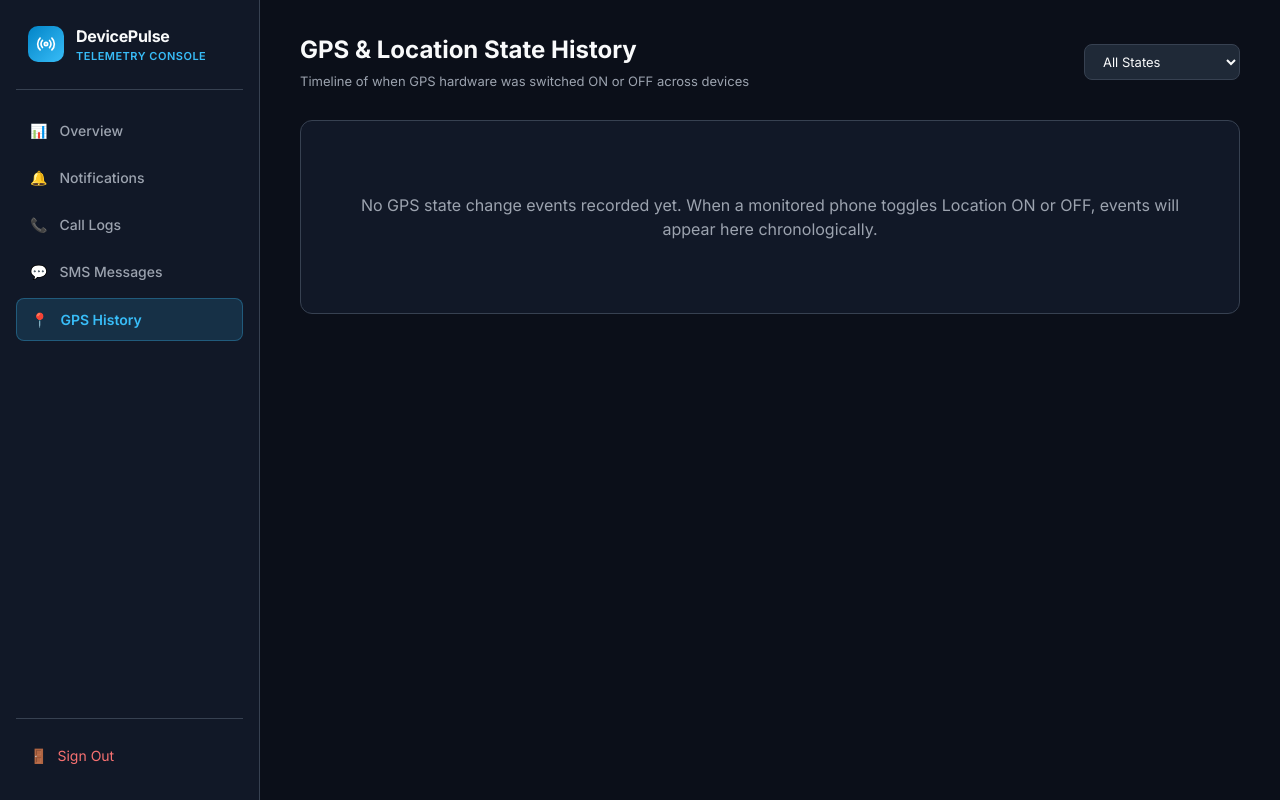
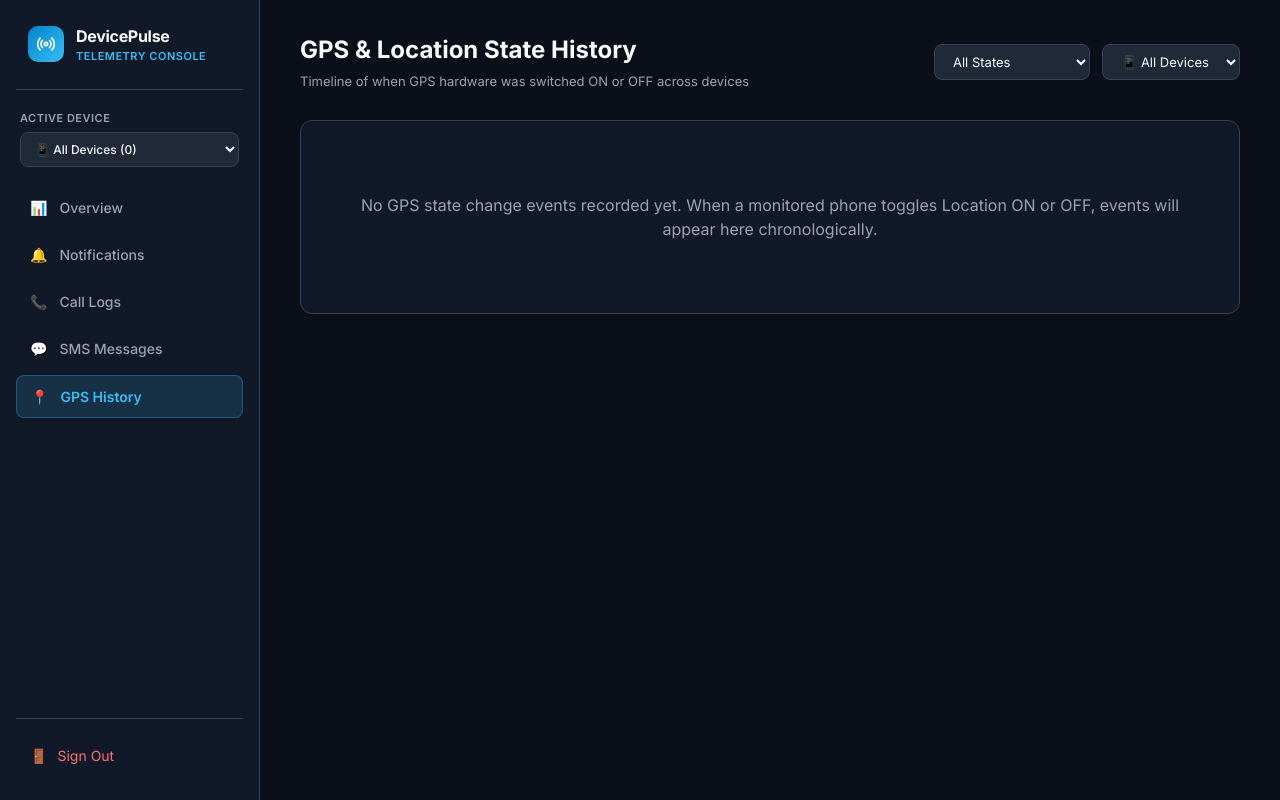
Before and after one commit to gsns-alpha/telemetry-server, a Flask app: page /dashboard/gps in a window 1280 px wide. Run offline with Flask 3, Linux system fonts and the light colour scheme; the visitor is signed in with stand-in values (Sample User, id 1); data that the repository does not hold is empty.

Commit message:
Add global Active Device selector and per-device filtering across all dashboard pages

```diff
--- a/app.py
+++ b/app.py
@@ -43,12 +43,33 @@ def to_ist_short_filter(dt, format='%d %b, %I:%M %p'):
     return ist_dt.strftime(format)
 
 
+@app.before_request
+def handle_device_selection():
+    if 'device' in request.args:
+        dev = request.args.get('device')
+        if not dev or dev in ['all', '']:
+            session.pop('selected_device_id', None)
+        else:
+            session['selected_device_id'] = dev
+
+@app.context_processor
+def inject_devices():
+    devices = Device.query.order_by(Device.last_ping.desc().nullslast()).all()
+    selected_device_id = session.get('selected_device_id')
+    selected_device = next((d for d in devices if d.device_id == selected_device_id), None)
+    return {
+        'global_devices': devices,
+        'selected_device_id': selected_device_id,
+        'selected_device': selected_device
+    }
+
 @app.after_request
 def add_no_cache_headers(response):
     response.headers['Cache-Control'] = 'no-store, no-cache, must-revalidate, max-age=0'
     response.headers['Pragma'] = 'no-cache'
     response.headers['Expires'] = '0'
     return response
+
 
 db_url = os.getenv('DATABASE_URL', 'sqlite:///phone_monitor.db')
 # Handle postgres:// vs postgresql:// compatibility if needed
@@ -478,14 +499,25 @@ def logout():
 @require_login
 def dashboard():
     """Overview page with counts and last sync time."""
-    devices = Device.query.order_by(Device.last_sync.desc().nullslast()).all()
-    total_notifications = Notification.query.count()
-    total_calls = CallLog.query.count()
-    total_sms = SmsMessage.query.count()
+    selected_device_id = session.get('selected_device_id')
+    devices = Device.query.order_by(Device.last_ping.desc().nullslast()).all()
 
-    recent_notifications = Notification.query.order_by(Notification.received_at.desc()).limit(5).all()
-    recent_calls = CallLog.query.order_by(CallLog.occurred_at.desc()).limit(5).all()
-    recent_sms = SmsMessage.query.order_by(SmsMessage.occurred_at.desc()).limit(5).all()
+    n_query = Notification.query
+    c_query = CallLog.query
+    s_query = SmsMessage.query
+
+    if selected_device_id:
+        n_query = n_query.filter_by(device_id=selected_device_id)
+        c_query = c_query.filter_by(device_id=selected_device_id)
+        s_query = s_query.filter_by(device_id=selected_device_id)
+
+    total_notifications = n_query.count()
+    total_calls = c_query.count()
+    total_sms = s_query.count()
+
+    recent_notifications = n_query.order_by(Notification.received_at.desc()).limit(5).all()
+    recent_calls = c_query.order_by(CallLog.occurred_at.desc()).limit(5).all()
+    recent_sms = s_query.order_by(SmsMessage.occurred_at.desc()).limit(5).all()
 
     return render_template('dashboard.html',
                            devices=devices,
@@ -503,7 +535,7 @@ def dashboard_notifications():
     """Paginated notification list, newest first."""
     page = request.args.get('page', 1, type=int)
     app_filter = request.args.get('app', None)
-    device_filter = request.args.get('device', None)
+    device_filter = session.get('selected_device_id')
 
     query = Notification.query
     if app_filter:
@@ -513,11 +545,14 @@ def dashboard_notifications():
 
     pagination = query.order_by(Notification.received_at.desc()).paginate(page=page, per_page=50, error_out=False)
 
-    apps = db.session.query(
+    apps_query = db.session.query(
         Notification.app_package, Notification.app_name
-    ).distinct().order_by(Notification.app_name.asc().nullslast()).all()
+    ).distinct()
+    if device_filter:
+        apps_query = apps_query.filter(Notification.device_id == device_filter)
+    apps = apps_query.order_by(Notification.app_name.asc().nullslast()).all()
 
-    devices = Device.query.all()
+    devices = Device.query.order_by(Device.last_ping.desc().nullslast()).all()
 
     return render_template('notifications.html',
                            notifications=pagination.items,
@@ -533,8 +568,8 @@ def dashboard_notifications():
 def dashboard_calls():
     """Paginated call log list, newest first."""
     page = request.args.get('page', 1, type=int)
-    device_filter = request.args.get('device', None)
     type_filter = request.args.get('type', None)
+    device_filter = session.get('selected_device_id')
 
     query = CallLog.query
     if device_filter:
@@ -543,7 +578,7 @@ def dashboard_calls():
         query = query.filter(CallLog.call_type == type_filter)
 
     pagination = query.order_by(CallLog.occurred_at.desc()).paginate(page=page, per_page=50, error_out=False)
-    devices = Device.query.all()
+    devices = Device.query.order_by(Device.last_ping.desc().nullslast()).all()
 
     return render_template('calls.html',
                            calls=pagination.items,
@@ -558,8 +593,8 @@ def dashboard_calls():
 def dashboard_sms():
     """Paginated SMS list, newest first."""
     page = request.args.get('page', 1, type=int)
-    device_filter = request.args.get('device', None)
     contact_filter = request.args.get('contact', None)
+    device_filter = session.get('selected_device_id')
 
     query = SmsMessage.query
     if device_filter:
@@ -569,11 +604,14 @@ def dashboard_sms():
 
     pagination = query.order_by(SmsMessage.occurred_at.desc()).paginate(page=page, per_page=50, error_out=False)
 
-    contacts = db.session.query(
+    contacts_query = db.session.query(
         SmsMessage.address, SmsMessage.contact_name
-    ).distinct().order_by(SmsMessage.address).all()
+    ).distinct()
+    if device_filter:
+        contacts_query = contacts_query.filter(SmsMessage.device_id == device_filter)
+    contacts = contacts_query.order_by(SmsMessage.address).all()
 
-    devices = Device.query.all()
+    devices = Device.query.order_by(Device.last_ping.desc().nullslast()).all()
 
     return render_template('sms.html',
                            messages=pagination.items,
@@ -588,8 +626,8 @@ def dashboard_sms():
 @require_login
 def dashboard_gps():
     """GPS State History view."""
-    device_filter = request.args.get('device')
     state_filter = request.args.get('state')
+    device_filter = session.get('selected_device_id')
     page = request.args.get('page', 1, type=int)
     per_page = 30
 
@@ -601,7 +639,7 @@ def dashboard_gps():
         query = query.filter(GpsLog.is_enabled == (state_filter == 'on'))
 
     pagination = query.order_by(GpsLog.occurred_at.desc()).paginate(page=page, per_page=per_page, error_out=False)
-    devices = Device.query.order_by(Device.last_ping.desc()).all()
+    devices = Device.query.order_by(Device.last_ping.desc().nullslast()).all()
 
     return render_template('gps.html',
                            gps_logs=pagination.items,
@@ -609,6 +647,7 @@ def dashboard_gps():
                            devices=devices,
                            current_device=device_filter,
                            current_state=state_filter)
+
 
 
 
--- a/templates/base.html
+++ b/templates/base.html
@@ -410,9 +410,23 @@
             </div>
         </a>
 
-
+        <!-- Global Device Selector -->
+        <div style="margin-bottom: 20px; padding: 0 4px;">
+            <label style="font-size: 11px; text-transform: uppercase; letter-spacing: 0.5px; color: var(--text-secondary); font-weight: 600; margin-bottom: 6px; display: block;">Active Device</label>
+            <form method="GET" action="{{ request.path }}" style="margin: 0;">
+                <select name="device" onchange="this.form.submit()" style="width: 100%; background: var(--bg-card); border: 1px solid var(--border-color); color: var(--text-primary); padding: 8px 10px; border-radius: 8px; font-weight: 500; font-size: 12px; cursor: pointer;">
+                    <option value="all" {% if not selected_device_id %}selected{% endif %}>📱 All Devices ({{ global_devices|length }})</option>
+                    {% for d in global_devices %}
+                    <option value="{{ d.device_id }}" {% if selected_device_id == d.device_id %}selected{% endif %}>
+                        📱 {{ d.device_model }} ({{ d.device_id|truncate(8) }})
+                    </option>
+                    {% endfor %}
+                </select>
+            </form>
+        </div>
 
         <ul class="nav-links">
+
             <li class="nav-item {% if request.path == '/dashboard' %}active{% endif %}">
                 <a href="{{ url_for('dashboard') }}">
                     <span>📊</span>
--- a/templates/dashboard.html
+++ b/templates/dashboard.html
@@ -117,12 +117,16 @@
                     {% endif %}
                 </td>
                 <td>
-                    <button onclick='openLogModal("{{ d.device_model }} ({{ d.device_id }})", {{ d.log_list | tojson }})' style="background: var(--bg-surface-elevated); border: 1px solid var(--border-color); color: var(--text-primary); padding: 3px 8px; border-radius: 4px; font-size: 11px; cursor: pointer;">📋 View Logs</button>
+                    <div style="display: flex; gap: 6px;">
+                        <a href="{{ url_for('dashboard', device=d.device_id) }}" style="background: var(--bg-surface-elevated); border: 1px solid var(--border-color); color: var(--accent-cyan); padding: 3px 8px; border-radius: 4px; font-size: 11px; text-decoration: none; font-weight: 500;">Filter</a>
+                        <button onclick='openLogModal("{{ d.device_model }} ({{ d.device_id }})", {{ d.log_list | tojson }})' style="background: var(--bg-surface-elevated); border: 1px solid var(--border-color); color: var(--text-primary); padding: 3px 8px; border-radius: 4px; font-size: 11px; cursor: pointer;">📋 Logs</button>
+                    </div>
                 </td>
             </tr>
             {% endfor %}
         </tbody>
     </table>
+
 
 
     {% else %}
--- a/templates/gps.html
+++ b/templates/gps.html
@@ -16,18 +16,17 @@
             <option value="off" {% if current_state == 'off' %}selected{% endif %}>🔴 Switched OFF</option>
         </select>
 
-        {% if devices|length > 1 %}
         <select name="device" onchange="this.form.submit()">
-            <option value="">All Devices</option>
-            {% for d in devices %}
-            <option value="{{ d.device_id }}" {% if current_device == d.device_id %}selected{% endif %}>
+            <option value="all">📱 All Devices</option>
+            {% for d in global_devices %}
+            <option value="{{ d.device_id }}" {% if selected_device_id == d.device_id %}selected{% endif %}>
                 {{ d.device_model }} ({{ d.device_id|truncate(10) }})
             </option>
             {% endfor %}
         </select>
-        {% endif %}
     </form>
 </div>
+
 
 <div class="card-box">
     {% if gps_logs %}
```
Also changed, not shown: templates/calls.html (+4 -5 lines), templates/notifications.html (+4 -5 lines), templates/sms.html (+4 -5 lines).
